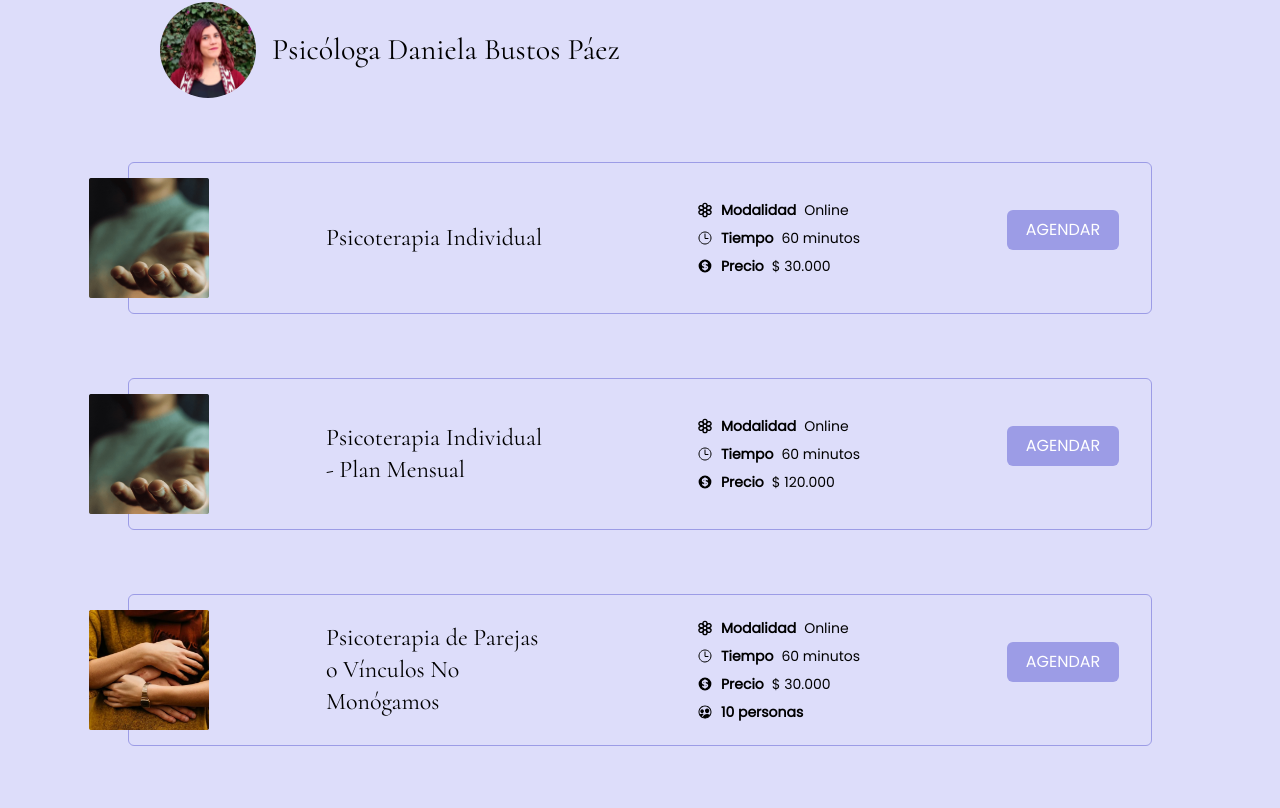
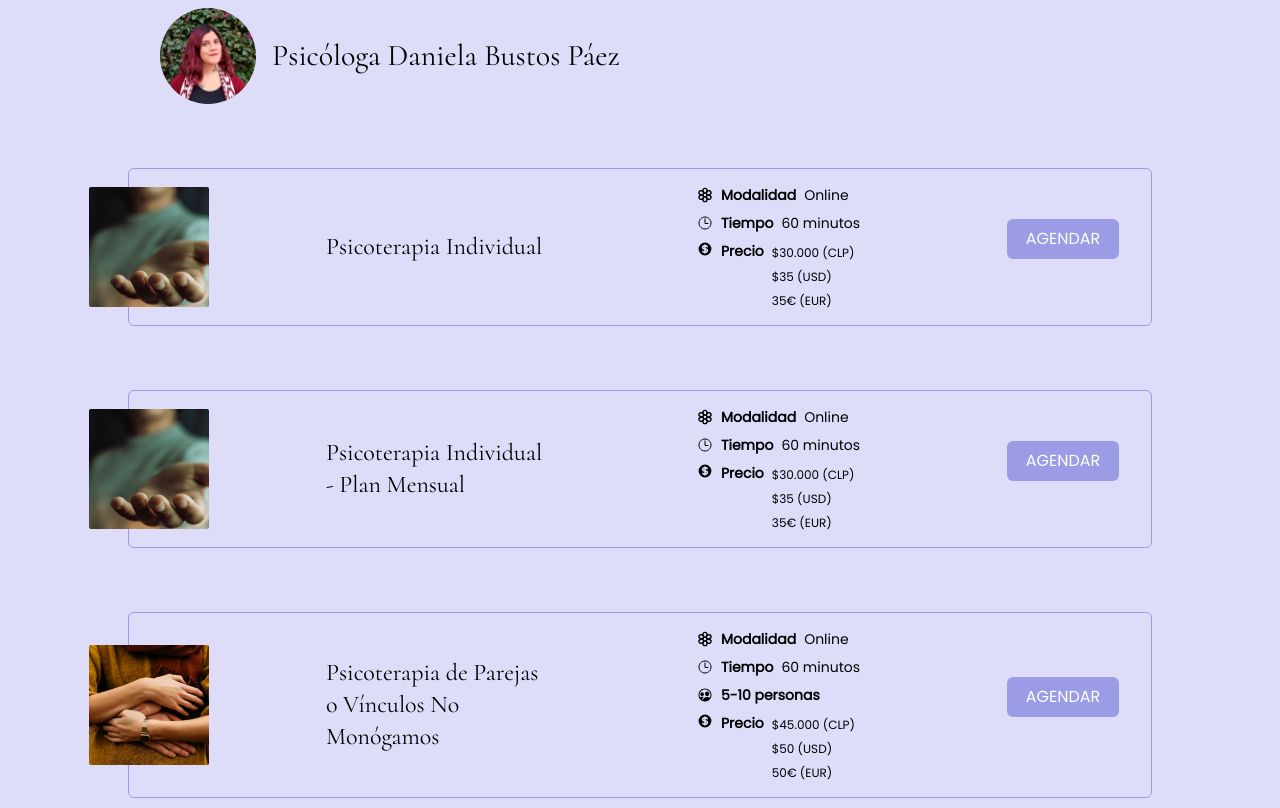
Before and after one commit to MichelleFaure/Loicawebpage, a Next.js app: page /agenda in a window 1280 px wide. Shown: the part 927-1735 px from the top of the page. Built offline with nearby package versions, Linux system fonts and the light colour scheme.

Commit message:
fix service card

```diff
--- a/components/AgendaCards.tsx
+++ b/components/AgendaCards.tsx
@@ -23,7 +23,7 @@ type Service = {
   };
   price: {
     icon: string;
-    text: string;
+    text: string[];
   };
   time: {
     icon: string;
@@ -45,7 +45,10 @@ function AgendaCards({ services }: AgendaCardsProps) {
   return (
     <div className="px-8">
       {services.map((service) => (
-        <div key={service.id} className="relative max-w-screen-lg mx-auto md:pr-8 my-16  flex flex-col md:flex-row justify-between items-center flex-wrap border border-lavender rounded-md text-center md:text-start">
+        <div
+          key={service.id}
+          className="relative max-w-screen-lg mx-auto md:pr-8 my-16  flex flex-col md:flex-row justify-between items-center flex-wrap border border-lavender rounded-md text-center md:text-start"
+        >
           <Image
             src={service.imgSrc}
             alt=""
@@ -56,7 +59,7 @@ function AgendaCards({ services }: AgendaCardsProps) {
           <div className="w-[50px] h-[100px] md:h-[150px]"></div>
           <div className="text-2xl w-56 mb-4 md:mb-0">{service.title}</div>
           <div
-            className={`${poppins.className} flex flex-col gap-2 mb-4 md:mb-0`}
+            className={`${poppins.className} flex flex-col gap-2 mb-4 md:mb-0 py-4`}
           >
             <div className="flex items-center gap-2 w-32">
               <div className="text-md">{iconMap[service.modalidad.icon]}</div>
@@ -68,11 +71,6 @@ function AgendaCards({ services }: AgendaCardsProps) {
               <div className="font-semibold text-sm">Tiempo</div>
               <div className="text-sm">{service.time.text}</div>
             </div>
-            <div className="flex items-center gap-2 ">
-              <div className="text-md">{iconMap[service.price.icon]}</div>
-              <div className="font-semibold text-sm">Precio</div>
-              <div className="text-sm">{service.price.text}</div>
-            </div>
             {service.capacity && (
               <div className="flex items-center gap-2 ">
                 <div className="text-md">{iconMap[service.capacity.icon]}</div>
@@ -81,6 +79,15 @@ function AgendaCards({ services }: AgendaCardsProps) {
                 </div>
               </div>
             )}
+            <div className="flex gap-2 ">
+              <div className="text-md">{iconMap[service.price.icon]}</div>
+              <div className="font-semibold text-sm">Precio</div>
+              <div className="flex flex-col text-start text-xs gap-2 pt-1">
+                {service.price.text.map((item) => {
+                  return <div>{item}</div>;
+                })}
+              </div>
+            </div>
           </div>
           <Link
             href={service.link}
--- a/components/ServiceCard.tsx
+++ b/components/ServiceCard.tsx
@@ -24,7 +24,7 @@ type Service = {
   };
   price: {
     icon: string;
-    text: string;
+    text: string[];
   };
   time: {
     icon: string;
@@ -47,7 +47,7 @@ type ServiceCardProps = {
 
 function ServiceCard({ service }: ServiceCardProps) {
   return (
-    <div className="relative max-w-screen-lg mx-auto md:pr-8 my-16  flex flex-col md:flex-row justify-between items-center flex-wrap border border-lavender rounded-md text-center md:text-start">
+    <div className="relative  max-w-screen-lg mx-auto md:pr-8 my-16  flex flex-col md:flex-row justify-between items-center flex-wrap border border-lavender rounded-md text-center md:text-start">
       <Image
         src={service.imgSrc}
         alt=""
@@ -57,34 +57,40 @@ function ServiceCard({ service }: ServiceCardProps) {
       />
       <div className="w-[50px] h-[100px] md:h-[150px]"></div>
       <div className="text-3xl w-56 mb-4 md:mb-0">{service.title}</div>
-      <div className={`${poppins.className} flex flex-col gap-2 mb-4 md:mb-0`}>
-        <div className="flex items-center gap-2 w-32">
+      <div
+        className={`${poppins.className} flex flex-col gap-2 mb-4 md:mb-0 py-4 md:min-w-60`}
+      >
+        <div className="flex items-center gap-2 ">
           <div className="text-xl">{iconMap[service.modalidad.icon]}</div>
-          <div className="font-semibold">Modalidad</div>
-          <div>{service.modalidad.text}</div>
+          <div className="font-semibold ">Modalidad</div>
+          <div className="text-xs">{service.modalidad.text}</div>
         </div>
         <div className="flex items-center gap-2 ">
           <div className="text-xl">{iconMap[service.time.icon]}</div>
           <div className="font-semibold">Tiempo</div>
-          <div>{service.time.text}</div>
+          <div className="text-xs">{service.time.text}</div>
         </div>
-        <div className="flex items-center gap-2 ">
-          <div className="text-xl">{iconMap[service.price.icon]}</div>
-          <div className="font-semibold">Precio</div>
-          <div>{service.price.text}</div>
-        </div>
+        {service.capacity && (
+          <div className="flex items-center gap-2 ">
+            <div className="text-xl">{iconMap[service.capacity.icon]}</div>
+            <div className="font-semibold">{service.capacity.text}</div>
+          </div>
+        )}
         {service.classType && (
           <div className="flex items-center gap-2 ">
             <div className="text-xl">{iconMap[service.classType.icon]}</div>
             <div className="font-semibold">{service.classType.text}</div>
           </div>
         )}
-        {service.capacity && (
-          <div className="flex items-center gap-2 ">
-            <div className="text-xl">{iconMap[service.capacity.icon]}</div>
-            <div className="font-semibold">{service.capacity.text}</div>
+        <div className="flex gap-2 ">
+          <div className="text-xl">{iconMap[service.price.icon]}</div>
+          <div className="font-semibold">Precio</div>
+          <div className="flex flex-col text-start text-xs gap-2 pt-1">
+            {service.price.text.map((item) => {
+              return <div>{item}</div>;
+            })}
           </div>
-        )}
+        </div>
       </div>
       <Link
         href={`/servicios/${service.id}`}
--- a/data/aboutUs.json
+++ b/data/aboutUs.json
@@ -16,7 +16,7 @@
         },
         "price": {
           "icon": "HiCurrencyDollar",
-          "text": "$ 30.000"
+          "text": ["$30.000 (CLP)", "$35 (USD)", "35€ (EUR)"]
         },
         "time": {
           "icon": "IoTimeOutline",
@@ -44,7 +44,7 @@
         },
         "price": {
           "icon": "HiCurrencyDollar",
-          "text": "$ 30.000"
+          "text": ["$30.000 (CLP)", "$35 (USD)", "35€ (EUR)"]
         },
         "time": {
           "icon": "IoTimeOutline",
@@ -62,7 +62,7 @@
         },
         "price": {
           "icon": "HiCurrencyDollar",
-          "text": "$ 120.000"
+          "text": ["$30.000 (CLP)", "$35 (USD)", "35€ (EUR)"]
         },
         "time": {
           "icon": "IoTimeOutline",
@@ -80,7 +80,7 @@
         },
         "price": {
           "icon": "HiCurrencyDollar",
-          "text": "$ 30.000"
+          "text": ["$45.000 (CLP)", "$50 (USD)", "50€ (EUR)"]
         },
         "time": {
           "icon": "IoTimeOutline",
@@ -88,7 +88,7 @@
         },
         "capacity": {
           "icon": "IoPeopleCircleOutline",
-          "text": "10 personas"
+          "text": "5-10 personas"
         },
         "imgSrc": "/services/serviceImg2.png",
         "link": "https://loicapsicologia.getskedu.com/loicapsicologia/s/df47ae6c-a2f5-47c3-8cfc-ce800d4beeab"
@@ -102,7 +102,7 @@
         },
         "price": {
           "icon": "HiCurrencyDollar",
-          "text": "$ 120.000"
+          "text": ["$45.000 (CLP)", "$50 (USD)", "50€ (EUR)"]
         },
         "time": {
           "icon": "IoTimeOutline",
@@ -110,7 +110,7 @@
         },
         "capacity": {
           "icon": "IoPeopleCircleOutline",
-          "text": "10 personas"
+          "text": "5-10 personas"
         },
         "imgSrc": "/services/serviceImg2.png",
         "link": "https://loicapsicologia.getskedu.com/loicapsicologia/s/f6d32dcf-924f-400a-a96b-b2d26a83440d"
--- a/data/services.json
+++ b/data/services.json
@@ -8,7 +8,7 @@
     },
     "price": {
       "icon": "HiCurrencyDollar",
-      "text": "$30.000 (CLP) / $35 (USD) / 35€ (EUR)"
+      "text": ["$30.000 (CLP)","$35 (USD)" ,"35€ (EUR)"]
     },
     "time": {
       "icon": "IoTimeOutline",
@@ -42,7 +42,7 @@
     },
     "price": {
       "icon": "HiCurrencyDollar",
-      "text": "$45.000 (CLP) / $50 dólares (USD) / 50€ (EUR)"
+      "text": ["$45.000 (CLP)", "$50 (USD)", "50€ (EUR)"]
     },
     "time": {
       "icon": "IoTimeOutline",
@@ -75,7 +75,7 @@
     },
     "price": {
       "icon": "HiCurrencyDollar",
-      "text": " $60.000 (CLP) / $65 (USD) / 65€ (EUR) x persona/mes"
+      "text": ["x persona/mes","$60.000 (CLP)","$65 (USD)" ,"65€ (EUR)"]
     },
     "time": {
       "icon": "IoTimeOutline",
@@ -102,7 +102,7 @@
     },
     "price": {
       "icon": "HiCurrencyDollar",
-      "text": " $45.000 (CLP) / $50 (USD) / 50€ (EUR)"
+      "text": ["$45.000 (CLP)","$50 (USD)" ,"50€ (EUR)"]
     },
     "time": {
       "icon": "IoTimeOutline",
@@ -132,7 +132,7 @@
     },
     "price": {
       "icon": "HiCurrencyDollar",
-      "text": "$30.000 (CLP) / $35 dólares (USD) / 35 € (EUR)"
+      "text": ["$30.000 (CLP)","$35 (USD)" ,"35€ (EUR)"]
     },
     "time": {
       "icon": "IoTimeOutline",
```
